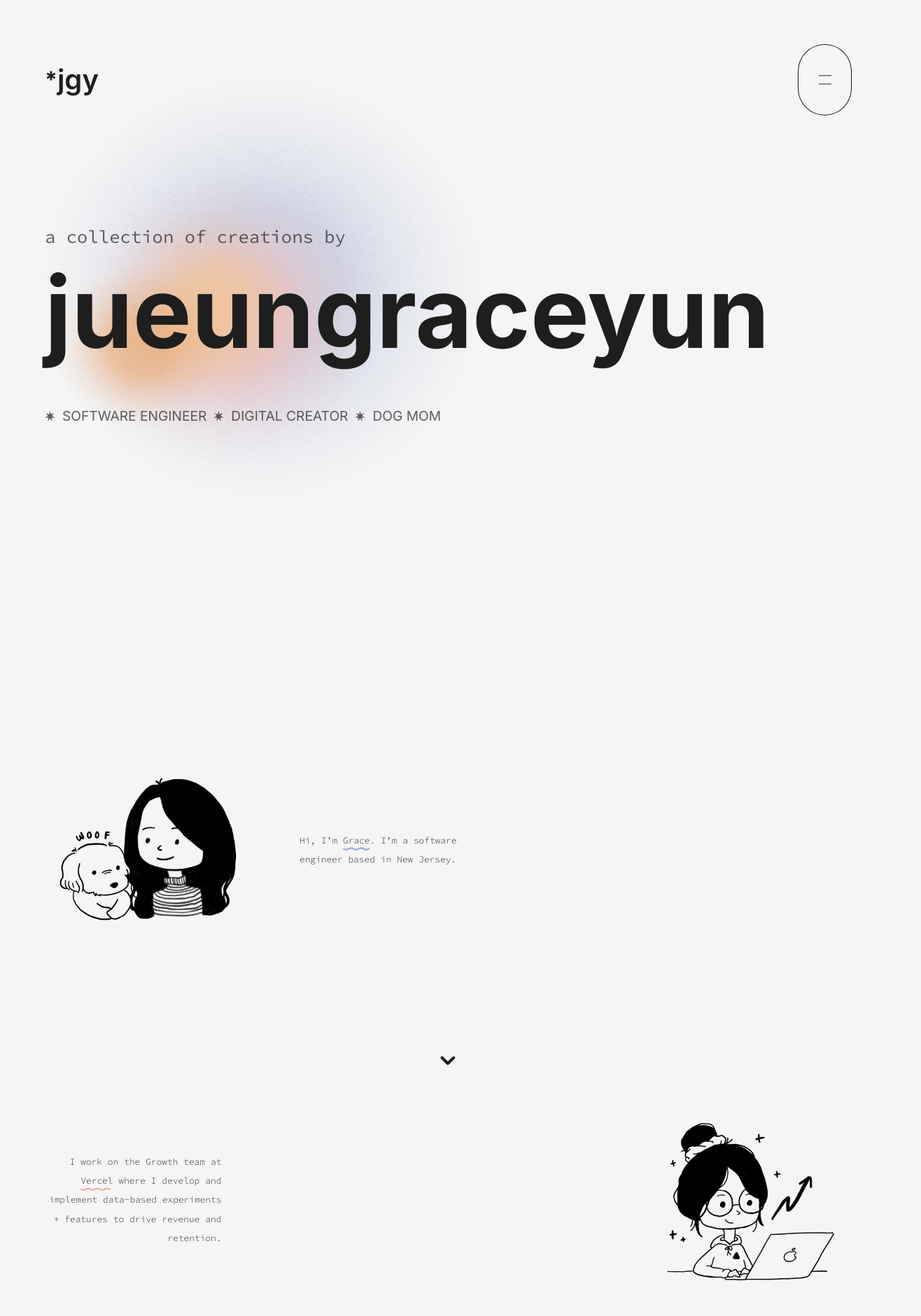
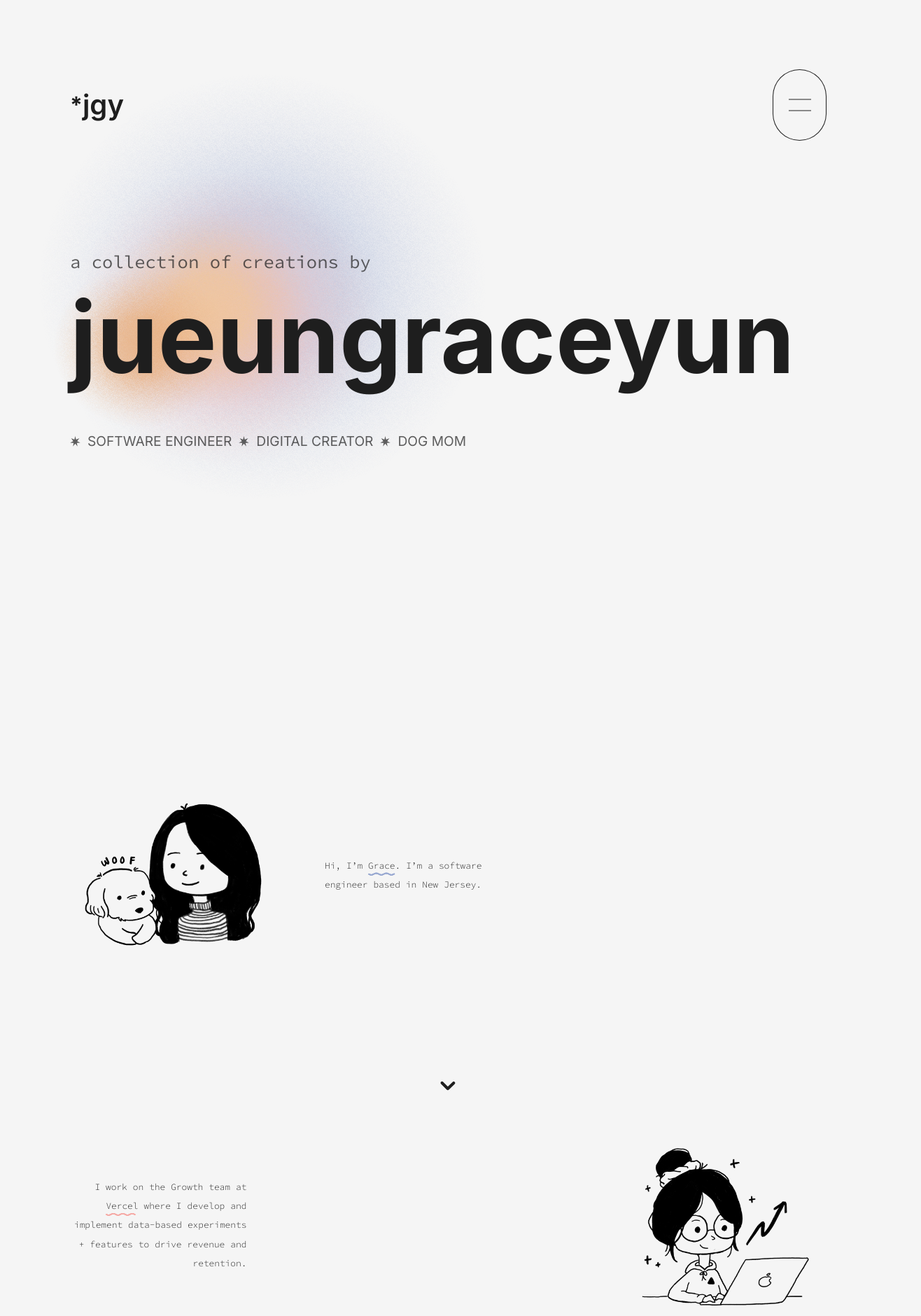
Before and after one commit to iteratetograceness/joonierepo, a Next.js app: page / in a window 1280 px wide. Shown: the top 1880 px of the page at 70% size, 1316 px wide, since content can reach past the window. Built offline with nearby package versions, Linux system fonts and the light colour scheme.

Commit message:
Clean up

```diff
--- a/app/globals.css
+++ b/app/globals.css
@@ -16,15 +16,10 @@ html {
 }
 
 html,
-body,
-#__next {
+body {
   height: 100%;
   padding: 0;
   margin: 0;
-}
-
-#__next {
-  isolation: isolate;
 }
 
 body {
@@ -34,7 +29,7 @@ body {
   background: var(--background);
   min-height: 100vh;
   height: 100%;
-  padding: 4rem;
+  padding: 100px;
   overscroll-behavior-y: none;
   line-height: 1.5;
   -webkit-font-smoothing: antialiased;
@@ -62,13 +57,13 @@ svg {
 /* Tablet */
 @media (max-width: 64rem) {
   body {
-    padding: 3rem;
+    padding: 50px;
   }
 }
 
 /* Mobile */
-@media (hover: none) and (max-width: 48rem) {
+@media (hover: none) and (max-width: 30rem) {
   body {
-    padding: 1rem;
+    padding: 25px;
   }
 }
--- a/components/common/nav/index.module.css
+++ b/components/common/nav/index.module.css
@@ -24,7 +24,7 @@
   cursor: pointer;
   overflow: hidden;
   background: transparent;
-  z-index: 99;
+  z-index: 2;
 }
 
 .button:hover {
@@ -49,8 +49,8 @@
 }
 
 .svg {
-  width: 0.75rem;
-  height: 0.75rem;
+  width: 1rem;
+  height: 1rem;
 }
 
 /* Menu */
@@ -62,8 +62,8 @@
   inset: 0;
   display: flex;
   flex-direction: column;
-  justify-content: flex-end;
-  padding: 3rem;
+  justify-content: center;
+  padding: 100px;
   line-height: 1;
   gap: 20px;
   z-index: 1;
@@ -75,10 +75,29 @@
   width: fit-content;
 }
 
+.link:last-child {
+  flex: 1;
+}
+
+/* Other Menu Buttons */
+.buttons {
+  display: flex;
+  flex: 1;
+  justify-content: space-between;
+  align-self: flex-start;
+}
+
+/* Tablet */
+@media (max-width: 64rem) {
+  .menuContainer {
+    padding: 50px;
+  }
+}
+
 /* Mobile */
-@media (max-width: 48rem) {
+@media (hover: none) and (max-width: 30rem) {
   .menuContainer {
-    padding: 2.5rem;
+    padding: 25px;
   }
 
   .link {
--- a/components/common/nav/index.tsx
+++ b/components/common/nav/index.tsx
@@ -27,7 +27,7 @@ export default function Nav() {
         <Logo />
       </Link>
       <MenuButton isOpen={isOpen} onClick={handleOnClick} />
-      <Menu isOpen={isOpen} />
+      <Menu isOpen={isOpen} onClick={handleOnClick} />
     </nav>
   );
 }
--- a/components/common/nav/menu-button.tsx
+++ b/components/common/nav/menu-button.tsx
@@ -15,7 +15,7 @@ type Props = {
 export default function MenuButton({
   onClick,
   isOpen = false,
-  size = 10,
+  size = 12,
 }: Props) {
   const variant = isOpen ? 'opened' : 'closed';
   const prefersReducedMotion = useReducedMotion();
@@ -61,7 +61,7 @@ export default function MenuButton({
     },
   };
 
-  const menuButtonRef = useRef(null);
+  const menuButtonRef = useRef<HTMLButtonElement>(null);
   const onKeyDown = (e: KeyboardEvent) => {
     if (!isOpen) return;
     // Moving backward from first element:
--- a/components/common/nav/menu.tsx
+++ b/components/common/nav/menu.tsx
@@ -64,8 +64,8 @@ export default function Menu({ isOpen }: Props) {
       top: '-4rem',
       transitionEnd: { display: 'none' },
       transition: {
-        duration: 1.5,
-        ease: [0.76, 0, 0.24, 1],
+        duration: 1,
+        ease: [0.33, 1, 0.68, 1],
         when: 'afterChildren',
         staggerChildren: prefersReducedMotion ? 0 : 0.05,
       },
@@ -76,9 +76,10 @@ export default function Menu({ isOpen }: Props) {
       display: 'flex',
       transition: {
         duration: 1,
-        ease: [0.76, 0, 0.24, 1],
+        ease: [0.33, 1, 0.68, 1],
         staggerChildren: prefersReducedMotion ? 0 : 0.15,
         delayChildren: 0.9,
+        delay: 0.55,
       },
     },
   };
@@ -99,10 +100,16 @@ export default function Menu({ isOpen }: Props) {
   };
 
   // THEME BUTTON:
-  const MotionThemeButton = motion(ThemeButton);
+  const buttonContainerVariants = {
+    closed: { opacity: 0 },
+    open: {
+      opacity: 1,
+      transition: { staggerChildren: 0.15, delayChildren: 0.5 },
+    },
+  };
   const buttonVariants = {
     closed: { scale: 0.8, opacity: 0 },
-    open: { scale: 1, opacity: 1, transition: { delay: 1.5 } },
+    open: { scale: 1, opacity: 1 },
   };
 
   return (
@@ -115,6 +122,11 @@ export default function Menu({ isOpen }: Props) {
       onKeyDown={onKeyDown}
       key='menu'
     >
+      <motion.div className={styles.buttons} variants={buttonContainerVariants}>
+        <motion.div variants={buttonVariants}>
+          <ThemeButton />
+        </motion.div>
+      </motion.div>
       {LINKS.map(({ title, href }) => {
         return (
           <MotionLink
@@ -127,7 +139,6 @@ export default function Menu({ isOpen }: Props) {
           </MotionLink>
         );
       })}
-      <MotionThemeButton variants={buttonVariants} />
     </motion.div>
   );
 }
--- a/components/common/theme-button/index.module.css
+++ b/components/common/theme-button/index.module.css
@@ -2,20 +2,11 @@
   display: flex;
   justify-content: center;
   align-items: center;
-  position: absolute;
   background: var(--foreground);
   height: 75px;
   width: 75px;
   border-radius: 50%;
   border: none;
   color: var(--background);
-  right: 4rem;
   cursor: pointer;
 }
-
-/* Tablet */
-@media (max-width: 64rem) {
-  .button {
-    right: 2.5rem;
-  }
-}
```
